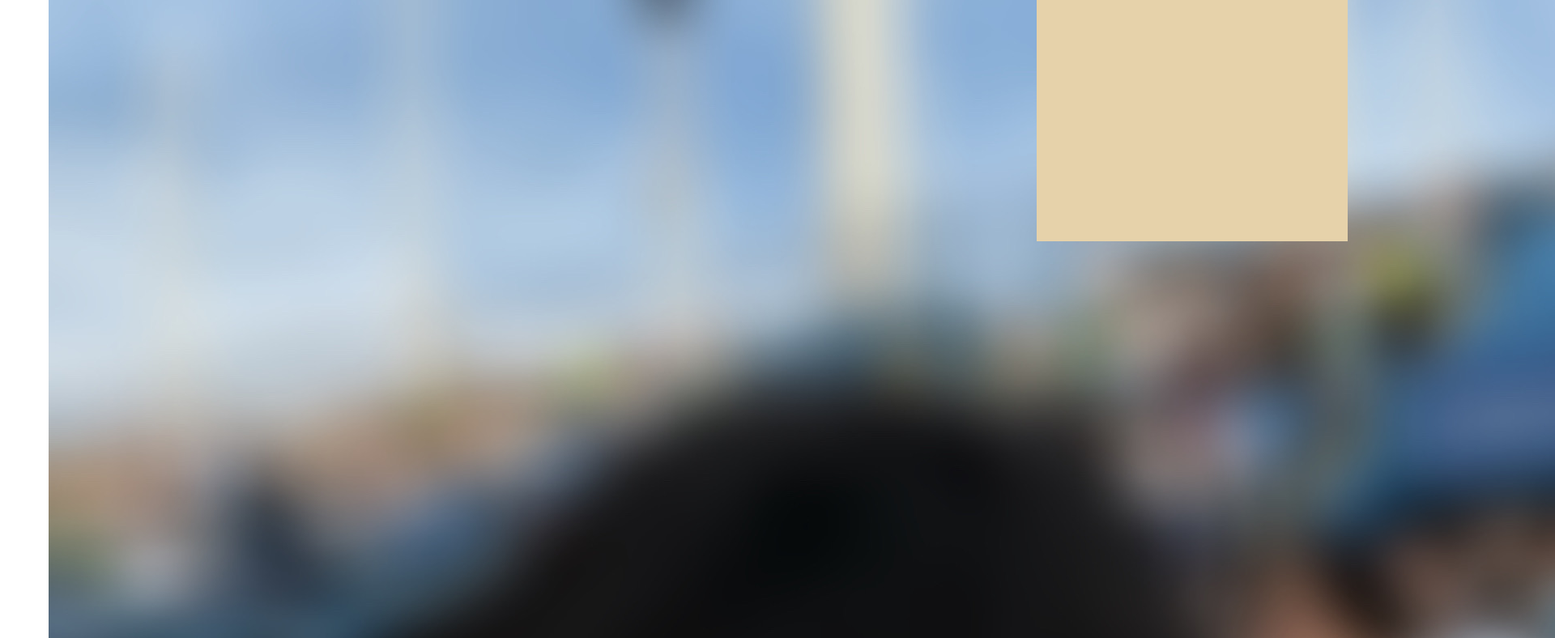
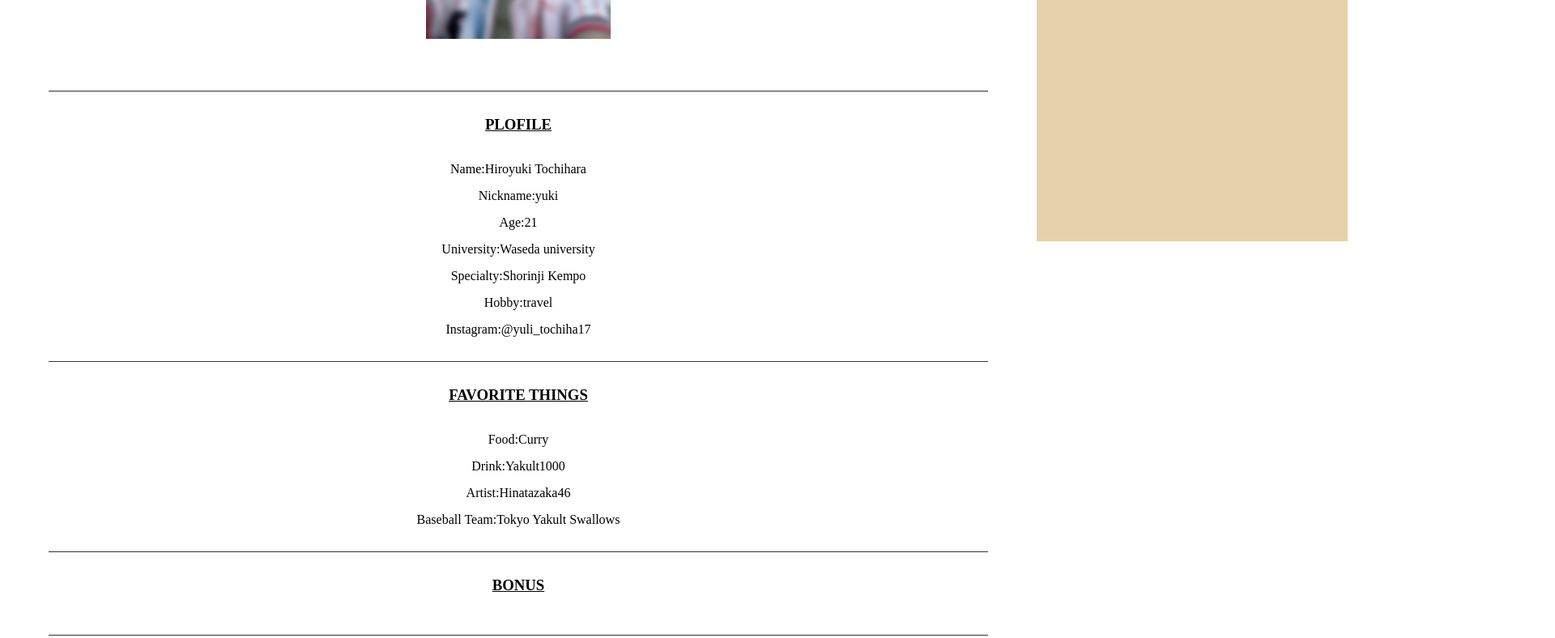
Before and after one commit to Squash-h/my-portfolio, a plain HTML site: page index.html in a window 1280 px wide. Shown: the part 502-1290 px from the top of the page at 81% size, 1920 px wide, since content can reach past the window. Drawn offline with Linux system fonts and the light colour scheme; some packages are replaced by stand-ins of ours.

Commit message:
ポートフォリオサイトの開発を進めました

```diff
--- a/index.html
+++ b/index.html
@@ -20,9 +20,9 @@
         <!--ここからメニュー-->
         <div class="menu-content">
           <ul>
-            <li><a href="index.html#profile">PROFILE</a></li>
-            <li><a href="index.html#favorite">FAVORITE THINGS</a></li>
-            <li><a href="index.html#bonus">BONUS</a></li>
+            <li><a href="index.html#profile-container">PROFILE</a></li>
+            <li><a href="index.html#favorite-container">FAVORITE THINGS</a></li>
+            <li><a href="index.html#bonus-container">BONUS</a></li>
           </ul>
         </div>
       </div>
@@ -41,6 +41,7 @@
           <li>University:Waseda university</li>
           <li>Specialty:Shorinji Kempo</li>
           <li>Hobby:travel</li>
+          <li>Instagram:@yuli_tochiha17</li>
         </ul>
       </div>
       <div id="favorite-container">
--- a/style.css
+++ b/style.css
@@ -150,7 +150,7 @@ header {
 }
 main {
   padding: 60px;
-  padding-top: 500px;
+  padding-top: 230px;
   text-align: center;
 }
 main li {
@@ -164,12 +164,28 @@ main li {
   margin-bottom: 20px;
   text-decoration: underline;
 }
+.main-images {
+  border-bottom: solid 1px #333333;
+}
+.main-images img {
+  max-height: 380px;
+  padding-bottom: 60px;
+}
 
 #plofile-container {
-  padding-bottom: 60px;
+  padding-bottom: 30px;
+  padding-top: 30px;
+  border-bottom: solid 1px #333333;
 }
 #favorite-container {
-  padding-bottom: 60px;
+  padding-bottom: 30px;
+  padding-top: 30px;
+  border-bottom: solid 1px #333333;
+}
+#bonus-container {
+  padding-bottom: 30px;
+  padding-top: 30px;
+  border-bottom: solid 1px #333333;
 }
 footer {
   background-color: #333333;
```
